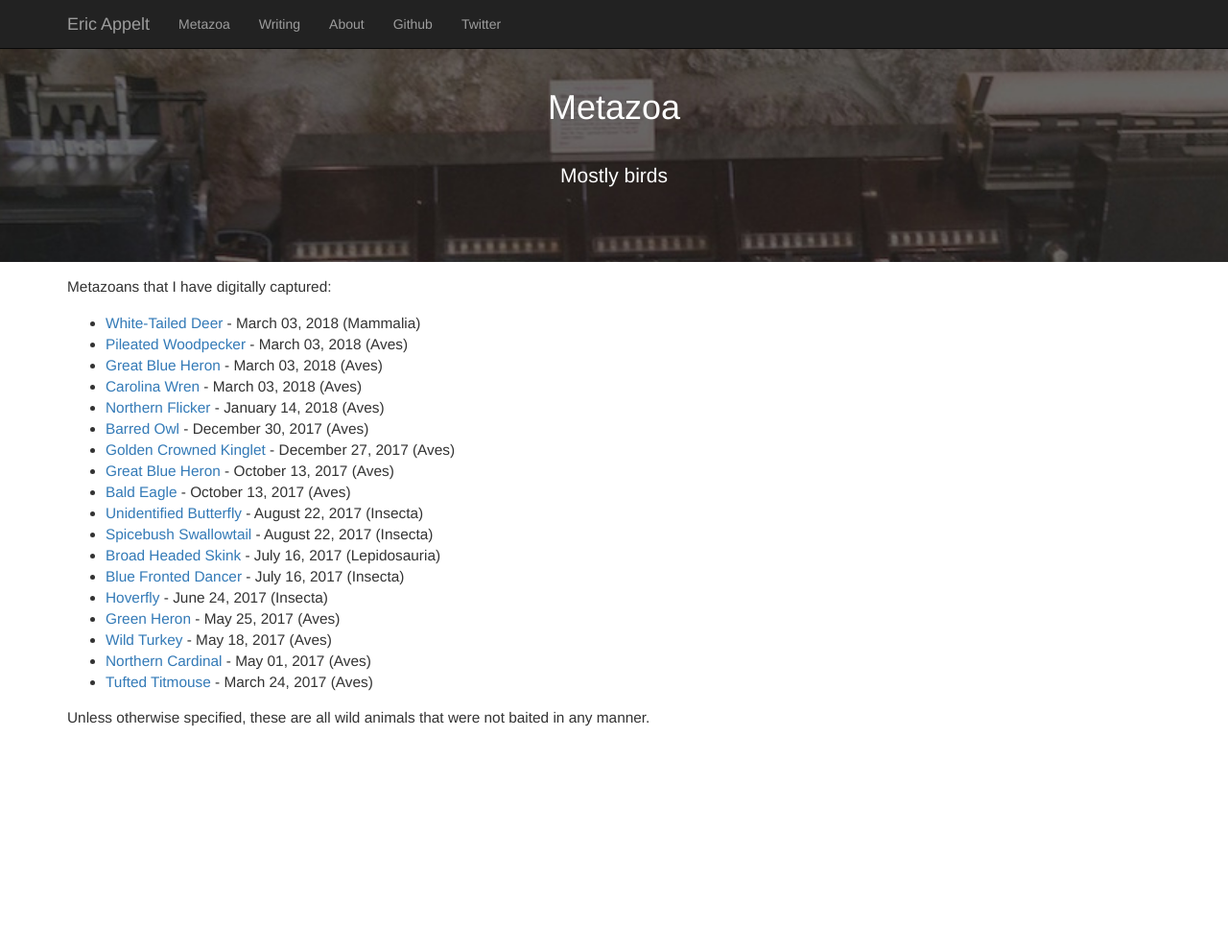
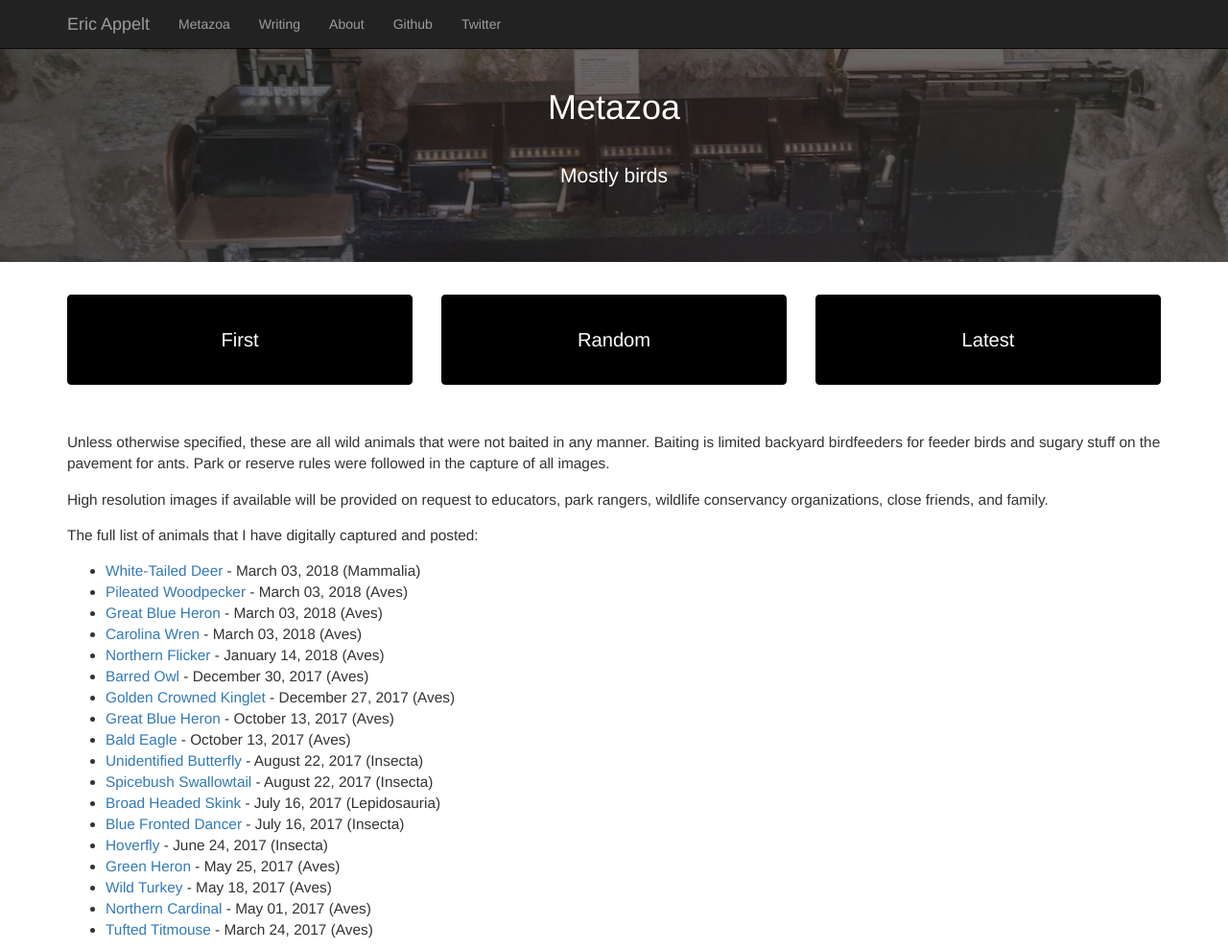
Before and after one commit to appeltel/website-ericappelt, a Jekyll site: the page built from metazoa.md, in a window 1280 px wide and 990 px high. Shown: the whole window at 96% size. Built offline with Jekyll 4.4.1, drawn with Linux system fonts in a browser that asks for light colours; nearby versions of some CDN libraries.

Commit message:
Add some buttons to metazoa

```diff
--- a/metazoa.md
+++ b/metazoa.md
@@ -5,14 +5,56 @@
 category: metazoa
 ---
 
+{% assign metazoalinks = site.categories[page.category] | map: "url" | join: ',' %}
+
+<div class="col-xs-12 col-md-4 bigfont-column"><p id="firstm"></p></div>
+<script>
+  var metazoa_string = "{{metazoalinks }}";
+  var metazoa = metazoa_string.split(',');
+  var mfirst = metazoa[metazoa.length - 1];
+  var elem = document.createElement("a");
+  elem.href = mfirst;
+  elem.text = "First";
+  elem.setAttribute("class", "btn btn-tall btn-primary btn-block bigfont");
+  document.getElementById("firstm").appendChild(elem);
+</script>
+<div class="col-xs-12 col-md-4 bigfont-column"><p id="randm"></p></div>
+<script>
+  var metazoa_string = "{{metazoalinks }}";
+  var metazoa = metazoa_string.split(',');
+  var mrand = metazoa[Math.floor(Math.random() * metazoa.length)];
+  var elem = document.createElement("a");
+  elem.href = mrand;
+  elem.text = "Random";
+  elem.setAttribute("class", "btn btn-tall btn-primary btn-block bigfont");
+  document.getElementById("randm").appendChild(elem);
+</script>
+<div class="col-xs-12 col-md-4 bigfont-column" id="latestm"><p id="latestm"></p></div>
+<script>
+  var metazoa_string = "{{metazoalinks }}";
+  var metazoa = metazoa_string.split(',');
+  var mlatest = metazoa[0];
+  var elem = document.createElement("a");
+  elem.href = mlatest;
+  elem.text = "Latest";
+  elem.setAttribute("class", "btn btn-tall btn-primary btn-block bigfont");
+  document.getElementById("latestm").appendChild(elem);
+</script>
+
 <div class="col-xs-12 col-md-12 blogpost" markdown="1">
 
-Metazoans that I have digitally captured:
+Unless otherwise specified, these are all wild animals that were
+not baited in any manner. Baiting is limited backyard birdfeeders for
+feeder birds and sugary stuff on the pavement for ants. Park or reserve
+rules were followed in the capture of all images.
+
+High resolution images if available will be provided on request to educators,
+park rangers, wildlife conservancy organizations, close friends, and family.
+
+The full list of animals that I have digitally captured and posted:
 
 {% for post in site.categories[page.category] %}* [{{ post.title }}]({{ post.url }}) - {{ post.date | date: "%B %d, %Y" }} ({{post.mclass}})
 {% endfor %}
 
-Unless otherwise specified, these are all wild animals that were
-not baited in any manner.
 
 </div>
```
